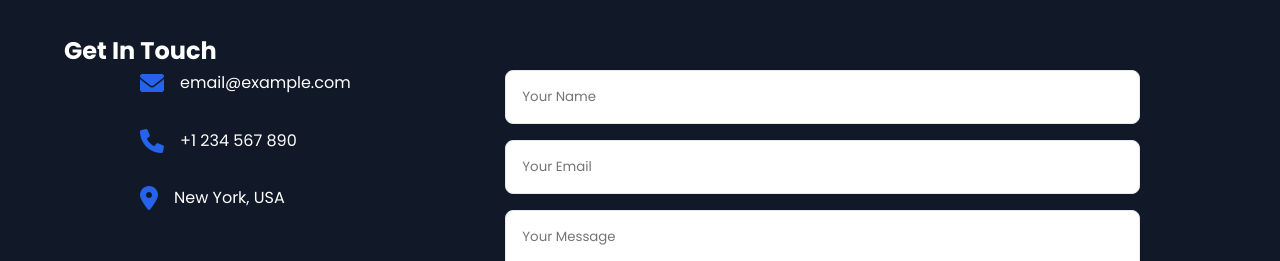
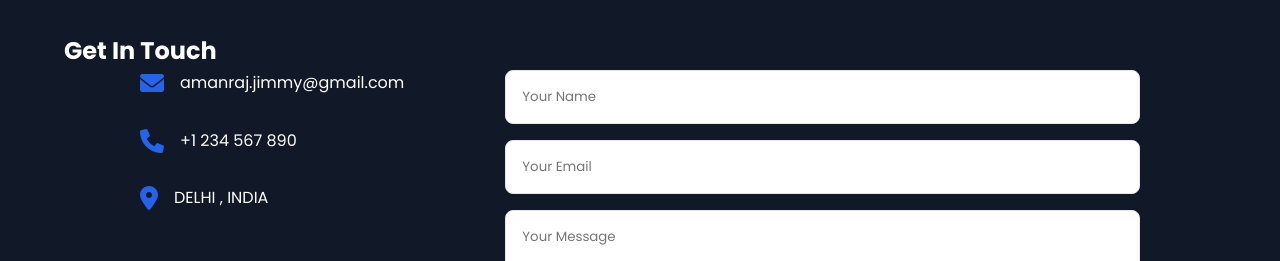
Before and after one commit to jimmymehtaman/portfolio-website, a plain HTML site: page index.html in a window 1280 px wide. Shown: the part 2199-2460 px from the top of the page. Drawn offline with Linux system fonts and the light colour scheme; files that its build step writes are made by us from their sources; files whose address does not match are found by name.

Commit message:
Update index.html

```diff
--- a/index.html
+++ b/index.html
@@ -192,7 +192,7 @@
             <div class="contact-info">
                 <div class="contact-item">
                     <i class="fas fa-envelope"></i>
-                    <p>email@example.com</p>
+                    <p>amanraj.jimmy@gmail.com</p>
                 </div>
                 <div class="contact-item">
                     <i class="fas fa-phone"></i>
@@ -200,7 +200,7 @@
                 </div>
                 <div class="contact-item">
                     <i class="fas fa-location-dot"></i>
-                    <p>New York, USA</p>
+                    <p>DELHI , INDIA</p>
                 </div>
             </div>
             <form class="contact-form">
```
